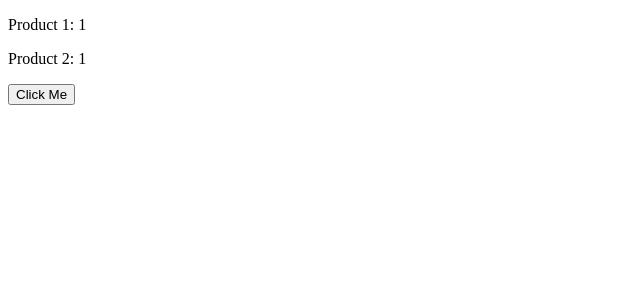
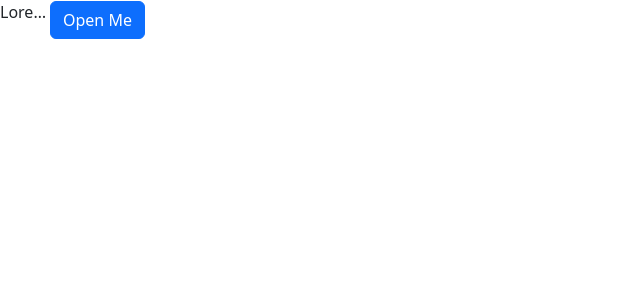
Before and after one commit to riverkahrhoff/React-Tutorial, a React (Vite) app: page / in a window 1280 px wide. Shown: the top 300 px of the page, without its empty margins (0-640 px from the left). Built offline with nearby package versions, Linux system fonts and the light colour scheme.

Commit message:
more state exercises

```diff
--- a/src/App.tsx
+++ b/src/App.tsx
@@ -1,5 +1,7 @@
 import { useState } from "react";
 import { produce } from "immer";
+import "bootstrap/dist/css/bootstrap.min.css";
+import ExpandableText from "./components/ExpandableText";
 
 function App() {
   const [game, setGame] = useState({
@@ -13,6 +15,9 @@ function App() {
     name: "Spicy Pepperoni",
     toppings: ["Mushroom"],
   });
+
+  // const [open, setOpen] = useState(false);
+  // const [maxWidth, setMaxWidth] = useState("50px");
 
   const [cart, setCart] = useState({
     discount: 0.1,
@@ -30,7 +35,7 @@ function App() {
     setPizza({ ...pizza, toppings: [...pizza.toppings, "Olives"] });
   };
 
-  const handleClick = () => {
+  const hAndleClick = () => {
     setCart((prevCart) =>
       produce(prevCart, (draft) => {
         const item = draft.items.find((item) => item.id === 1);
@@ -39,15 +44,40 @@ function App() {
     );
   };
 
+  // const handleClick = () => {
+  //   setOpen(!open);
+  //   setMaxWidth(open ? "" : "50px");
+  // };
+
   return (
     <div>
-      {cart.items.map((item) => (
-        <p key={item.id}>
-          {item.title}: {item.quantity}
-        </p>
-      ))}
-
-      <button onClick={handleClick}>Click Me</button>
+      <ExpandableText>
+        Lorem ipsum dolor sit amet, consectetur adipiscing elit, sed do eiusmod
+        tempor incididunt ut Slabore et dolore magna aliqua. Ut enim ad minim
+        veniam, quis nostrud exercitation ullamco laboris nisi ut aliquip ex ea
+        commodo consequat. Duis aute irure dolor in reprehenderit in voluptate
+        velit esse cillum dolore eu fugiat nulla pariatur. Excepteur sint
+        occaecat cupidatat non proident, sunt in culpa qui officia deserunt
+        mollit anim id est laborum.
+      </ExpandableText>
+      {/* <span
+        className="d-inline-block text-truncate"
+        style={{
+          maxWidth: `${maxWidth}`,
+          overflow: "hidden",
+          whiteSpace: "nowrap",
+        }}
+        title="text"
+      >
+        Lorem ipsum dolor sit amet, consectetur adipiscing elit, sed do eiusmod
+        tempor incididunt ut Slabore et dolore magna aliqua. Ut enim ad minim
+        veniam, quis nostrud exercitation ullamco laboris nisi ut aliquip ex ea
+        commodo consequat. Duis aute irure dolor in reprehenderit in voluptate
+        velit esse cillum dolore eu fugiat nulla pariatur. Excepteur sint
+        occaecat cupidatat non proident, sunt in culpa qui officia deserunt
+        mollit anim id est laborum.
+      </span>
+      <button onClick={handleClick}>Click Me</button> */}
     </div>
   );
 }
--- /dev/null
+++ b/src/components/ExpandableText.tsx
@@ -0,0 +1,37 @@
+import React, { useState } from "react";
+
+interface Props {
+  children: string;
+}
+
+const ExpandableText = ({ children }: Props) => {
+  const [open, setOpen] = useState(false);
+
+  const handleClick = () => {
+    setOpen((prev) => !prev);
+  };
+
+  return (
+    <div>
+      <span
+        className="d-inline-block text-truncate"
+        style={{
+          maxWidth: open ? "none" : "50px",
+          overflow: "hidden",
+          whiteSpace: "nowrap",
+        }}
+        title={children}
+      >
+        {children}
+      </span>
+      <button
+        className={`btn btn-${open ? "secondary" : "primary"}`}
+        onClick={handleClick}
+      >
+        {open ? "Close Me" : "Open Me"}
+      </button>
+    </div>
+  );
+};
+
+export default ExpandableText;
```
